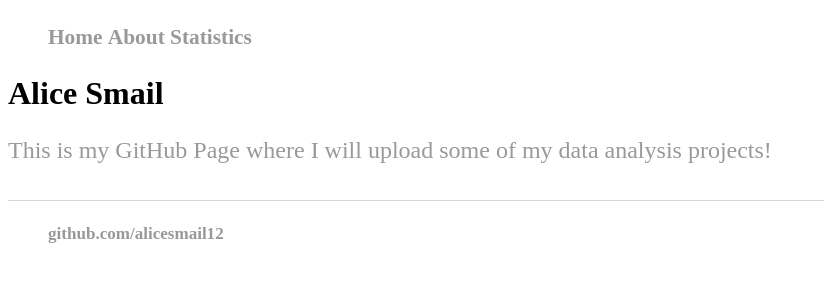
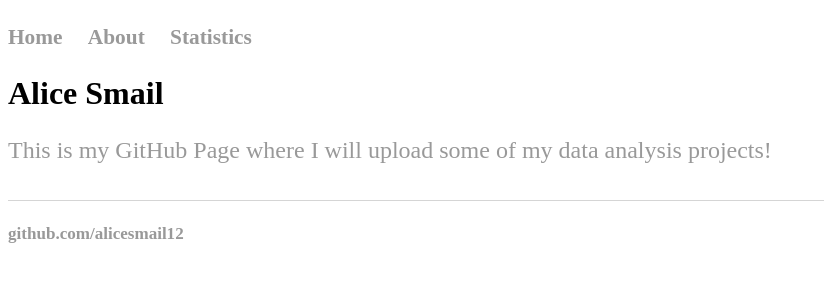
Before and after one commit to alicesmail12/alicesmail12.github.io, a Jekyll site: the page built from index.html, in a window 1280 px wide. Shown: the top 300 px of the page, without its empty margins (0-824 px from the left). Built offline with Jekyll 4.4.1, drawn with Linux system fonts in a browser that asks for light colours; some web fonts are replaced.

Commit message:
Update main.css

```diff
--- a/css/main.css
+++ b/css/main.css
@@ -24,11 +24,13 @@ title {
 
 nav ul, footer ul {
     font-family: 'Radio Canada Big';
+    padding: 0px;
     list-style: none;
     font-weight: bold;
 }
 nav ul li, footer ul li {
     display: inline;
+    margin-right: 20px;
 }
 a {
     text-decoration: none;
@@ -43,6 +45,7 @@ footer {
     font-family: 'Radio Canada Big';
 }
 ul.posts {
+    margin: 20px auto 40px;
     font-size: 1.5em;
     font-family: 'Radio Canada Big';
 }
```
